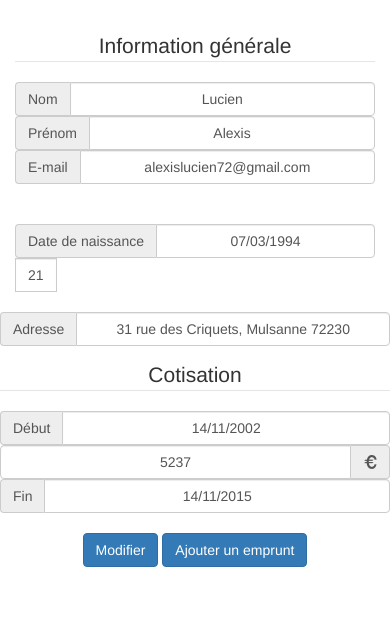
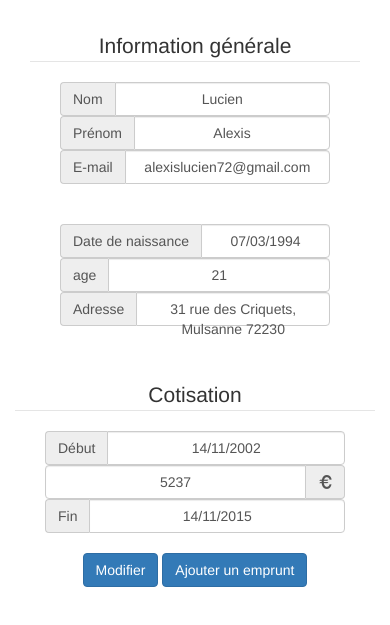
Before and after one commit to Raidez/mediatic, a plain HTML site: page maquette/ficheAdherent.html in a window 390 px wide. Shown: the part 53-678 px from the top of the page. Drawn offline with nearby package versions, Linux system fonts and the light colour scheme.

Commit message:
Modification de adherent et ficheAdherent pour être responsive

```diff
--- a/maquette/ficheAdherent.html
+++ b/maquette/ficheAdherent.html
@@ -4,59 +4,87 @@
 <meta charset="utf-8">
 <title>Fiche média</title>
 <!-- framework -->
-<link rel="stylesheet" href="../framework/bootstrap.min.css">
-<script src="../framework/jquery.min.js"></script>
-<script src="../framework/bootstrap.min.js"></script>
+<link rel="stylesheet" href="css/bootstrap.min.css">
+<script src="js/jquery.min.js"></script>
+<script src="js/bootstrap.min.js"></script>
 <!-- perso -->
 <link rel="stylesheet" media="screen" href="css/recherche-xs.css" />
 </head>
 <body>
 	<section id="contenu" class="container-fluid">
-		<form id="form_adh" class="">
+		<form id="form_adh" class="form-horizontal col-xs-12 col-sm-10 col-sm-offset-1 col-md-12 col-md-offset-0">
 			<fieldset >
 				<legend>Information générale</legend>
+				<div class="col-md-8">
+				<div class="col-md-4">
 				<div class="input-group">
-					<span class="input-group-addon">Nom</span>
-					<p class="form-control">Lucien</p>
+					<span class="input-group-addon ">Nom</span>
+					<p class="form-control ">Lucien</p>
 				</div>
+				</div>
+				<div class="col-md-4">
 				<div class="input-group">
 					<span class="input-group-addon">Prénom</span>
 					<p class="form-control">Alexis</p>
 				</div>
+				</div>
+
+				<div class="col-md-4">
 				<div class="input-group">
 					<span class="input-group-addon">E-mail</span>
 					<p class="form-control">alexislucien72@gmail.com</p>
+					</div>
+					</div>
 				</div>
 				<br><br>
-				<div class="">
-					<span class="input-group ">
-					<span class="input-group-addon">Date de naissance</span>
-					<p class="form-control">07/03/1994</p>
-				</span>
-				<span class="input-group ">
+				<div class="col-md-8">
+				<div class="col-md-6">
+				<div class="input-group">
+					<span class="input-group-addon ">Date de naissance</span>
+					<p class="form-control ">07/03/1994</p>
+				</div>
+				</div>
+				<div class="col-md-6">
+				<div class="input-group">
+					<span class="input-group-addon">age</span>
 					<p class="form-control">21</p>
-				</span>
 				</div>
+				</div>
+
+				<div class="col-md-6">
+				<div class="input-group">
+					<span class="input-group-addon">Adresse</span>
+					<p class="form-control">31 rue des Criquets, Mulsanne 72230</p>
+					</div>
+					</div>
+				</div>
+				<br><br>
+
 			</fieldset>
-			<br>
-			<div class="row input-group">
-				<span class="input-group-addon">Adresse</span>
-				<p class="form-control">31 rue des Criquets, Mulsanne 72230</p>
-			</div>
 			<fieldset class="row" style="margin-top:1em">
 				<legend>Cotisation</legend>
+				<div class="col-md-8">
+				<div class="col-md-4">
 				<div class="input-group">
-					<span class="input-group-addon">Début</span>
-					<p class="form-control">14/11/2002</p>
+					<span class="input-group-addon ">Début</span>
+					<p class="form-control ">14/11/2002</p>
 				</div>
+				</div>
+				<div class="col-md-4">
 				<div class="input-group">
 					<p class="form-control">5237</p>
 					<span class="input-group-addon"><span class="glyphicon glyphicon-euro"></span></span>
 				</div>
+				</div>
+
+				<div class="col-md-4">
 				<div class="input-group">
 					<span class="input-group-addon">Fin</span>
 					<p class="form-control">14/11/2015</p>
+					</div>
+					</div>
 				</div>
+
 			</fieldset>
 			<br>
 			<button type="button" class="btn btn-primary"
```
Also changed, not shown: maquette/adherent.html (+10 -6 lines).
